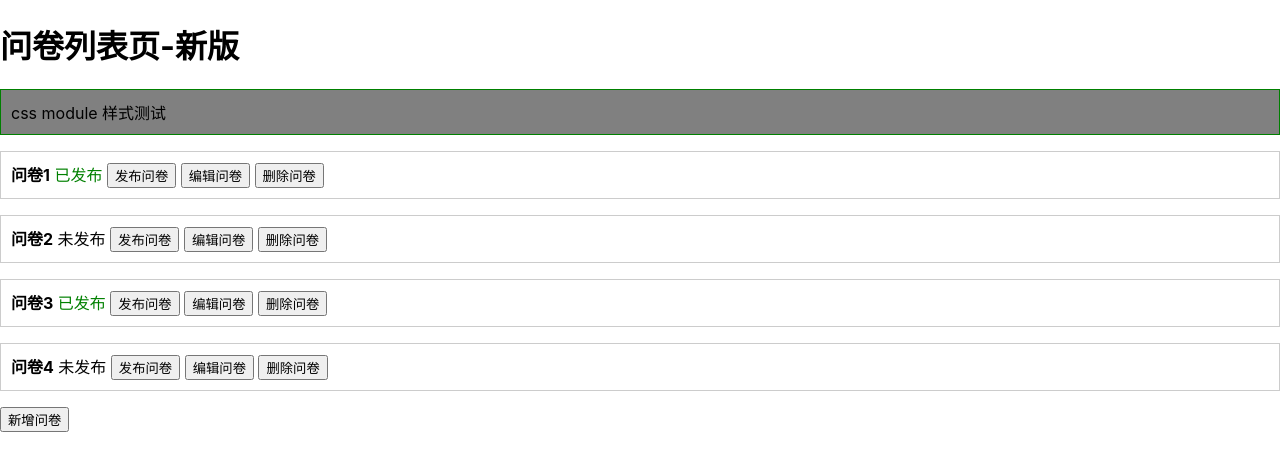
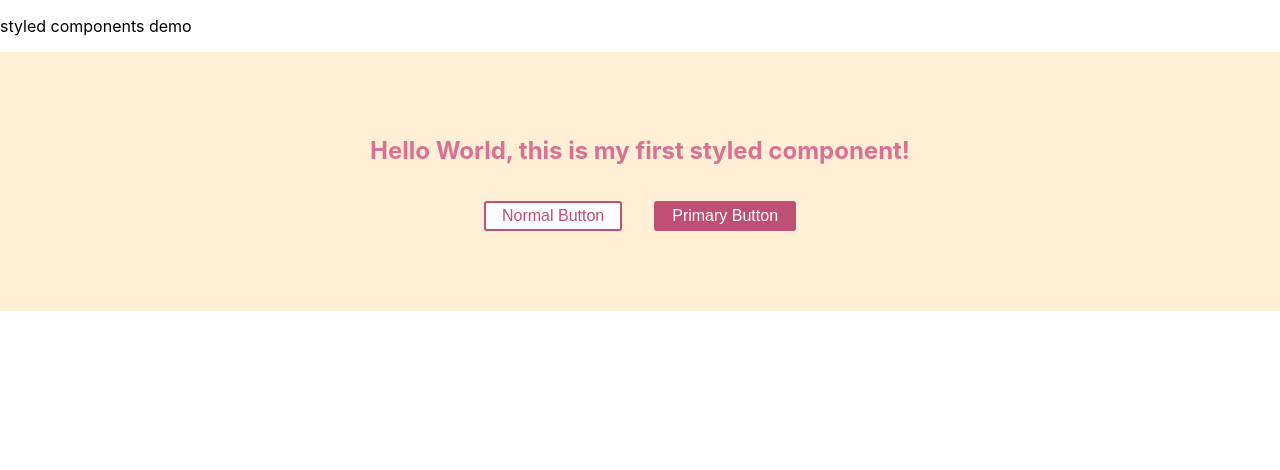
Before and after one commit to mango-zhaoxin/react-ts-demo, a React (Create React App) app: page / in a window 1280 px wide. Shown: the top 470 px of the page. Built offline with nearby package versions, Linux system fonts and the light colour scheme.

Commit message:
feat: 使用styled-components进行样式处理

```diff
--- a/package.json
+++ b/package.json
@@ -17,6 +17,7 @@
     "react-dom": "^18.2.0",
     "react-scripts": "5.0.1",
     "sass": "^1.69.4",
+    "styled-components": "^6.1.0",
     "typescript": "^4.9.5",
     "web-vitals": "^2.1.4"
   },
--- a/src/App.tsx
+++ b/src/App.tsx
@@ -1,6 +1,6 @@
 import React from 'react'
 // import List1 from './List1'
-import List2 from './List2'
+// import List2 from './List2'
 // import ImmerDemo from './Immer'
 // import UseRefDemo from './UseRefDemo'
 // import UseMemoDemo from './UseMemoDemo'
@@ -9,6 +9,7 @@ import List2 from './List2'
 // import useGetInfo from './hooks/useGetInfo'
 // import { useTitle, useMouse } from 'ahooks'
 // import ClosureTrap from './ClosureTrap'
+import StyledComponentsDemo from './StyledComponentsDemo'
 
 function App() {
   // useTitle('demo page')
@@ -21,7 +22,7 @@ function App() {
   return (
     <>
       {/* <List1 /> */}
-      <List2 />
+      {/* <List2 /> */}
       {/* <ImmerDemo /> */}
       {/* <UseRefDemo /> */}
       {/* <UseMemoDemo /> */}
@@ -29,6 +30,7 @@ function App() {
       {/* {loading ? '加载中....' : info} */}
       {/* ahooks使用标注鼠标位置：{mouse.pageX}, y: {mouse.pageY} */}
       {/* <ClosureTrap /> */}
+      <StyledComponentsDemo />
     </>
   )
 }
--- /dev/null
+++ b/src/StyledComponentsDemo.tsx
@@ -0,0 +1,41 @@
+import React, { FC } from 'react'
+import styled from 'styled-components'
+
+const Title = styled.h1`
+  font-size: 1.5em;
+  text-align: center;
+  color: palevioletred;
+`
+
+const Wrapper = styled.section`
+  padding: 4em;
+  background: papayawhip;
+  text-align: center;
+`
+
+const Button = styled.button<{ $primary?: boolean }>`
+  /* Adapt the colors based on primary prop */
+  background: ${(props) => (props.$primary ? '#BF4F74' : 'white')};
+  color: ${(props) => (props.$primary ? 'white' : '#BF4F74')};
+
+  font-size: 1em;
+  margin: 1em;
+  padding: 0.25em 1em;
+  border: 2px solid #bf4f74;
+  border-radius: 3px;
+`
+
+const Demo: FC = () => {
+  return (
+    <div>
+      <p>styled components demo</p>
+      <Wrapper>
+        <Title>Hello World, this is my first styled component!</Title>
+        <Button>Normal Button</Button>
+        <Button $primary>Primary Button</Button>
+      </Wrapper>
+    </div>
+  )
+}
+
+export default Demo
```
Also changed, not shown: 1 other file (tests, documents, lock files or other folders).
